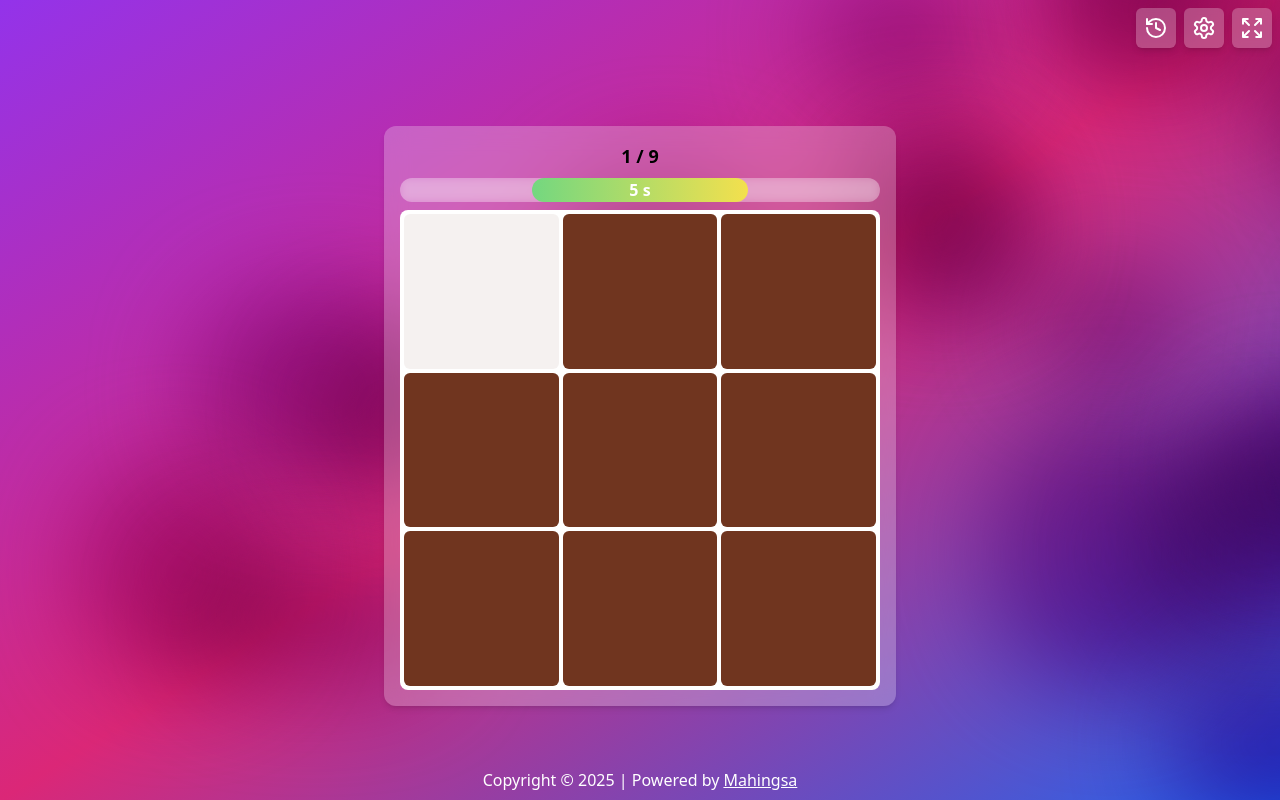
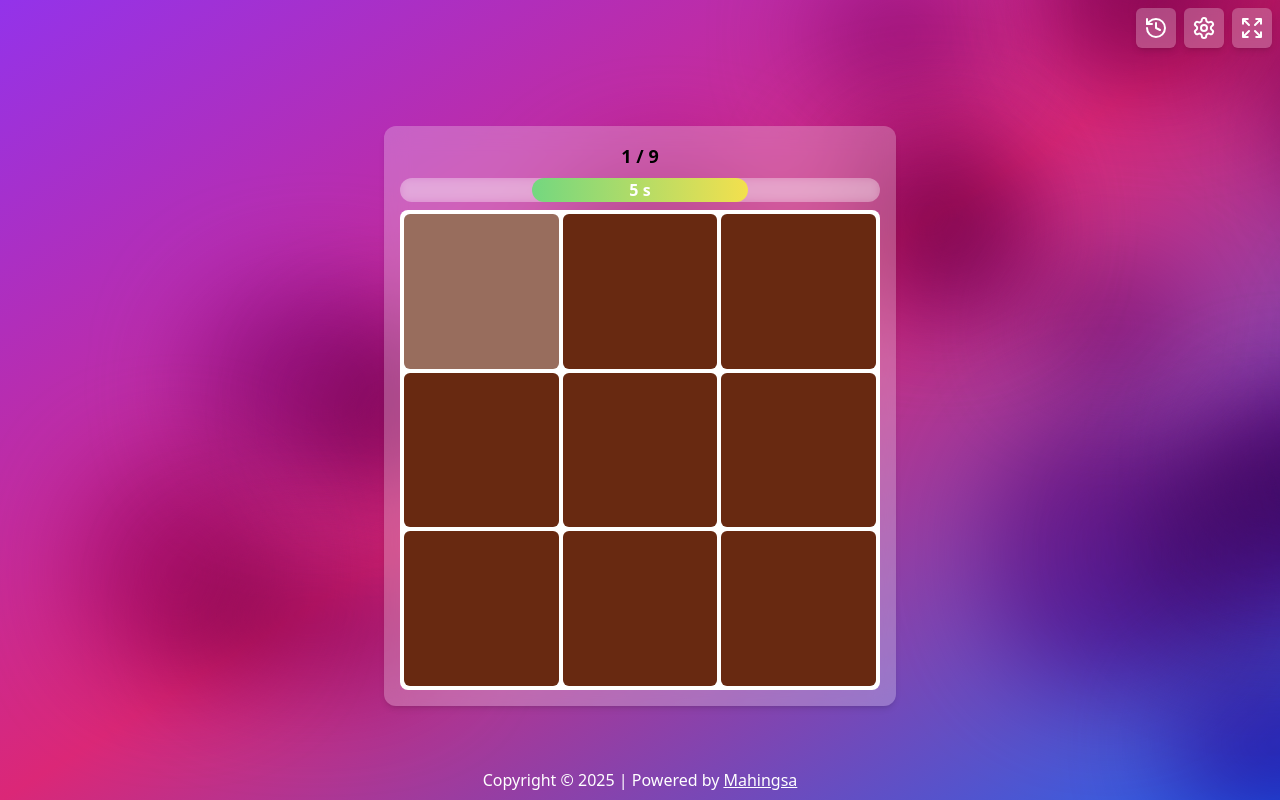
Before and after one commit to Anucha3666/CGG-Color-Guessing-Game, a Next.js app: page /home in a window 1280 px wide. Built offline with nearby package versions, Linux system fonts and the light colour scheme.

Commit message:
Update game difficulty levels from "Medium" to "Normal" and adjust related settings

```diff
--- a/src/app/home/page.tsx
+++ b/src/app/home/page.tsx
@@ -122,13 +122,44 @@ export default function HomePage() {
                 style={{
                   background: `${gameDatasets[dataSet]?.color}${
                     (settings?.level === "easy"
-                      ? ["1", "2", "3", "4", "5", "6", "7", "8", "9", "F"]
-                      : settings?.level === "medium"
-                      ? ["3", "5", "6", "7", "9", "A", "B", "C", "D", "F"]
-                      : ["5", "6", "7", "8", "9", "A", "B", "C", "E", "F"])[
-                      i === gameDatasets[dataSet]?.correct ? dataSet : 9
-                    ]
-                  }0`,
+                      ? [
+                          "AD",
+                          "B0",
+                          "B2",
+                          "B4",
+                          "B6",
+                          "B8",
+                          "BA",
+                          "BB",
+                          "BD",
+                          "FF",
+                        ]
+                      : settings?.level === "normal"
+                      ? [
+                          "CD",
+                          "D0",
+                          "D2",
+                          "D4",
+                          "D6",
+                          "D8",
+                          "DA",
+                          "DB",
+                          "DD",
+                          "FF",
+                        ]
+                      : [
+                          "ED",
+                          "F0",
+                          "F2",
+                          "F4",
+                          "F6",
+                          "F8",
+                          "FA",
+                          "FB",
+                          "FD",
+                          "FF",
+                        ])[i === gameDatasets[dataSet]?.correct ? dataSet : 9]
+                  }`,
                 }}
                 onClick={() => {
                   if (!isGameOver) {
--- a/src/components/settings/settings-modal.tsx
+++ b/src/components/settings/settings-modal.tsx
@@ -91,7 +91,7 @@ export const SettingsModal: FC<SettingsModalProps> = ({ open, onCancel }) => {
 
       <p className=' text-[1rem] font-medium'>Level </p>
       <div className=' w-full grid gap-1 grid-cols-3 pb-2'>
-        {["Easy", "Medium", "Hard"]?.map((level, i) => (
+        {["Easy", "Normal", "Hard"]?.map((level, i) => (
           <div
             key={i}
             className={` flex justify-center items-center rounded-md shadow-md cursor-pointer ${
@@ -104,7 +104,7 @@ export const SettingsModal: FC<SettingsModalProps> = ({ open, onCancel }) => {
                 setSettings({
                   ...settings,
                   level: level?.toLocaleLowerCase() as
-                    | "medium"
+                    | "normal"
                     | "easy"
                     | "hard",
                 })
--- a/src/store/features/utils.features.ts
+++ b/src/store/features/utils.features.ts
@@ -3,7 +3,7 @@ import { createSlice, type PayloadAction } from "@reduxjs/toolkit";
 export type TUtilsState = {
   settings: {
     number_of_grids: 3 | 4 | 5;
-    level: "easy" | "medium" | "hard";
+    level: "easy" | "normal" | "hard";
   };
 };
 
```
